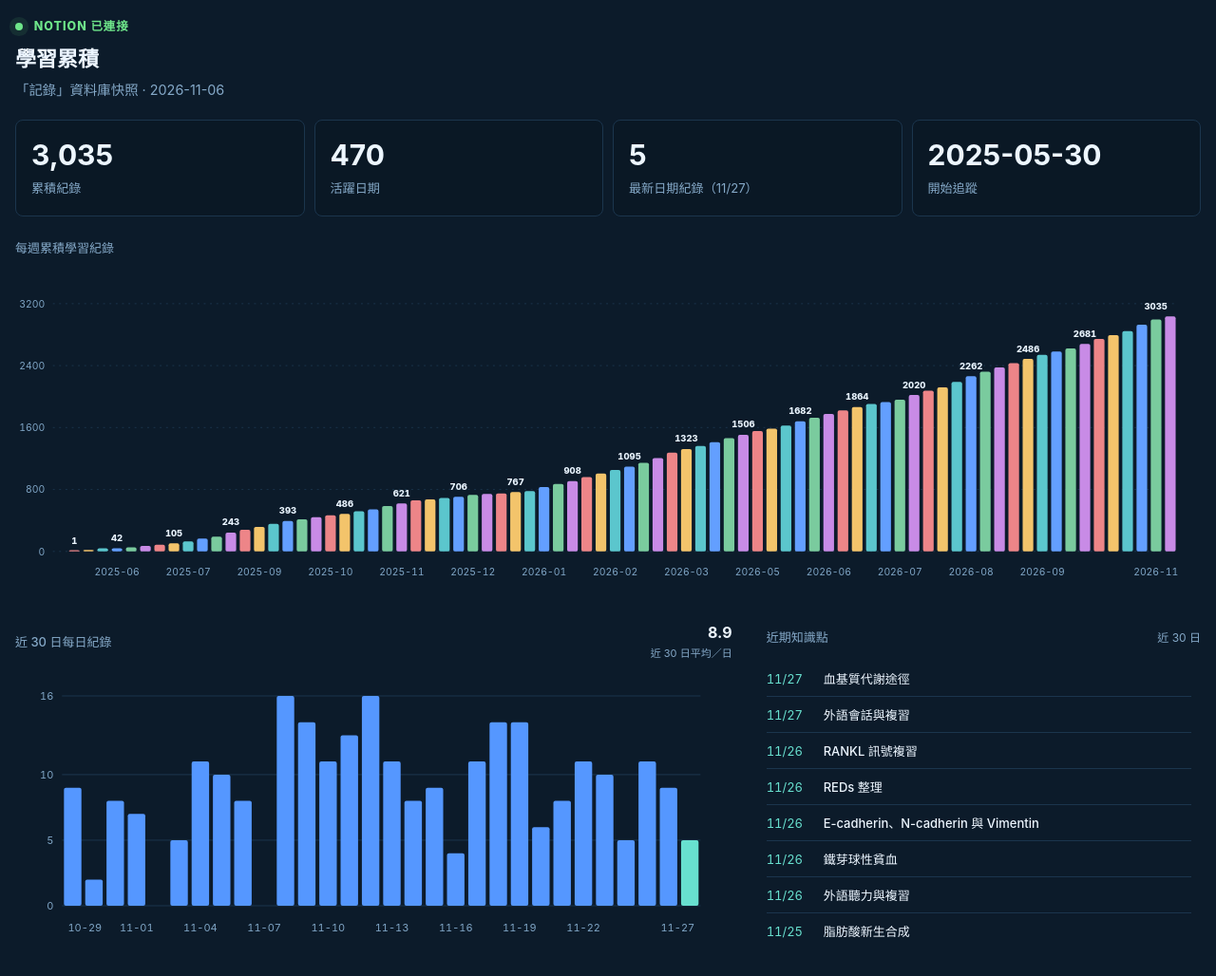
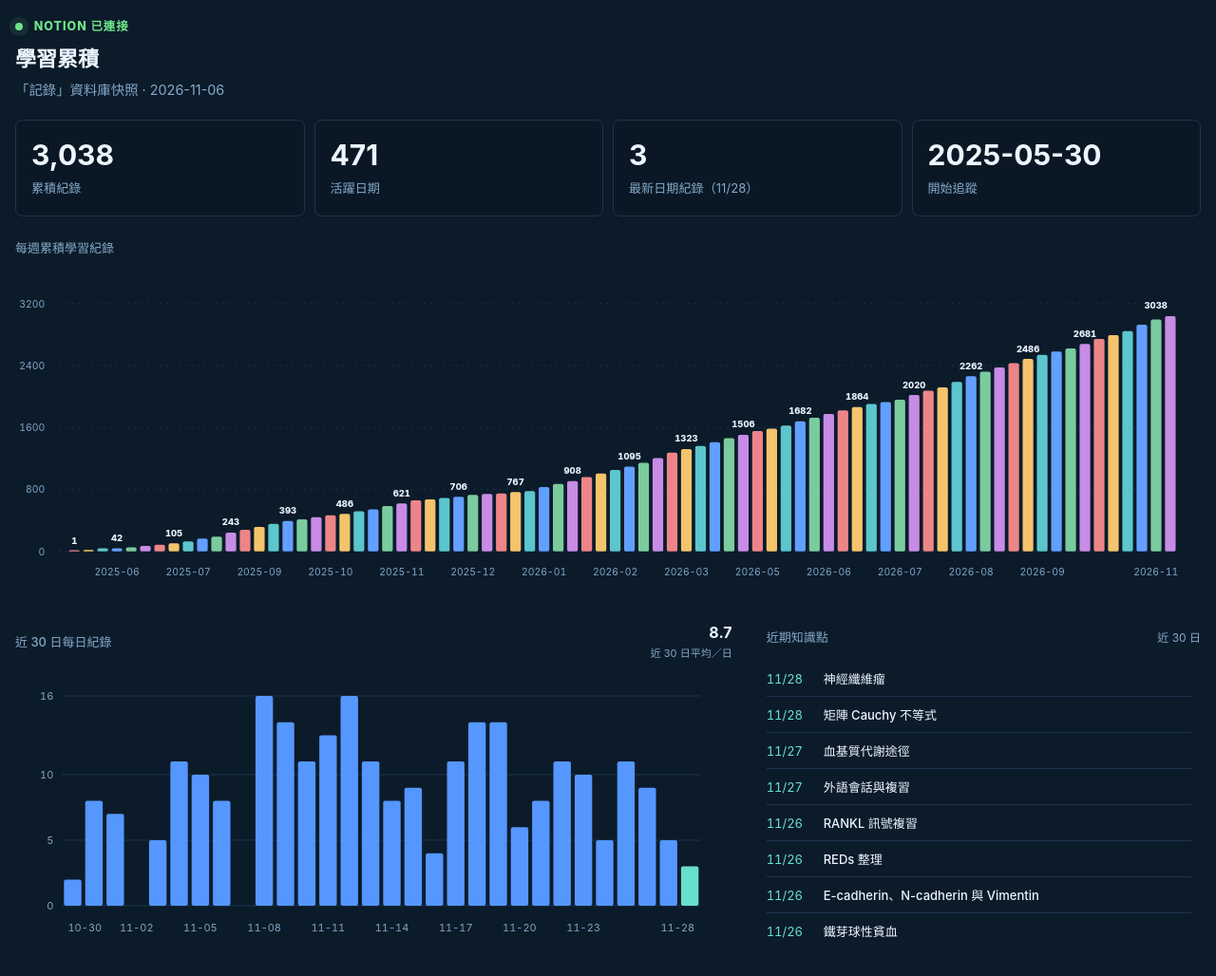
Before and after one commit to littleturtle0935/notion-learning-flow, a plain HTML site: page index.html in a window 1280 px wide. Shown: the whole page at 95% size. Drawn offline with Linux system fonts and the light colour scheme.

Commit message:
Update November 28 learning records

```diff
--- a/app.js
+++ b/app.js
@@ -1,5 +1,5 @@
-const WEEKLY=[["2025-05-26",1],["2025-06-02",14],["2025-06-09",4],["2025-06-16",21],["2025-06-23",2],["2025-06-30",10],["2025-07-07",20],["2025-07-14",14],["2025-07-21",19],["2025-07-28",24],["2025-08-04",38],["2025-08-11",23],["2025-08-18",53],["2025-08-25",36],["2025-09-01",38],["2025-09-08",39],["2025-09-15",37],["2025-09-22",23],["2025-09-29",25],["2025-10-06",27],["2025-10-13",18],["2025-10-20",32],["2025-10-27",25],["2025-11-03",44],["2025-11-10",34],["2025-11-17",40],["2025-11-24",11],["2025-12-01",19],["2025-12-08",15],["2025-12-15",24],["2025-12-22",11],["2025-12-29",8],["2026-01-05",18],["2026-01-12",12],["2026-01-19",51],["2026-01-26",42],["2026-02-02",36],["2026-02-09",52],["2026-02-16",45],["2026-02-23",46],["2026-03-02",44],["2026-03-09",50],["2026-03-16",61],["2026-03-23",69],["2026-03-30",48],["2026-04-06",38],["2026-04-13",51],["2026-04-20",51],["2026-04-27",43],["2026-05-04",48],["2026-05-11",33],["2026-05-18",38],["2026-05-25",57],["2026-06-01",45],["2026-06-08",49],["2026-06-15",46],["2026-06-22",42],["2026-06-29",41],["2026-07-06",24],["2026-07-13",31],["2026-07-20",60],["2026-07-27",57],["2026-08-03",41],["2026-08-10",71],["2026-08-17",73],["2026-08-24",60],["2026-08-31",56],["2026-09-07",55],["2026-09-14",53],["2026-09-21",52],["2026-09-28",45],["2026-10-05",39],["2026-10-12",59],["2026-10-19",65],["2026-10-26",49],["2026-11-02",50],["2026-11-09",82],["2026-11-16",68],["2026-11-23",40]];
-const DAILY=[["2026-10-29",9],["2026-10-30",2],["2026-10-31",8],["2026-11-01",7],["2026-11-02",0],["2026-11-03",5],["2026-11-04",11],["2026-11-05",10],["2026-11-06",8],["2026-11-07",0],["2026-11-08",16],["2026-11-09",14],["2026-11-10",11],["2026-11-11",13],["2026-11-12",16],["2026-11-13",11],["2026-11-14",8],["2026-11-15",9],["2026-11-16",4],["2026-11-17",11],["2026-11-18",14],["2026-11-19",14],["2026-11-20",6],["2026-11-21",8],["2026-11-22",11],["2026-11-23",10],["2026-11-24",5],["2026-11-25",11],["2026-11-26",9],["2026-11-27",5]];
+const WEEKLY=[["2025-05-26",1],["2025-06-02",14],["2025-06-09",4],["2025-06-16",21],["2025-06-23",2],["2025-06-30",10],["2025-07-07",20],["2025-07-14",14],["2025-07-21",19],["2025-07-28",24],["2025-08-04",38],["2025-08-11",23],["2025-08-18",53],["2025-08-25",36],["2025-09-01",38],["2025-09-08",39],["2025-09-15",37],["2025-09-22",23],["2025-09-29",25],["2025-10-06",27],["2025-10-13",18],["2025-10-20",32],["2025-10-27",25],["2025-11-03",44],["2025-11-10",34],["2025-11-17",40],["2025-11-24",11],["2025-12-01",19],["2025-12-08",15],["2025-12-15",24],["2025-12-22",11],["2025-12-29",8],["2026-01-05",18],["2026-01-12",12],["2026-01-19",51],["2026-01-26",42],["2026-02-02",36],["2026-02-09",52],["2026-02-16",45],["2026-02-23",46],["2026-03-02",44],["2026-03-09",50],["2026-03-16",61],["2026-03-23",69],["2026-03-30",48],["2026-04-06",38],["2026-04-13",51],["2026-04-20",51],["2026-04-27",43],["2026-05-04",48],["2026-05-11",33],["2026-05-18",38],["2026-05-25",57],["2026-06-01",45],["2026-06-08",49],["2026-06-15",46],["2026-06-22",42],["2026-06-29",41],["2026-07-06",24],["2026-07-13",31],["2026-07-20",60],["2026-07-27",57],["2026-08-03",41],["2026-08-10",71],["2026-08-17",73],["2026-08-24",60],["2026-08-31",56],["2026-09-07",55],["2026-09-14",53],["2026-09-21",52],["2026-09-28",45],["2026-10-05",39],["2026-10-12",59],["2026-10-19",65],["2026-10-26",49],["2026-11-02",50],["2026-11-09",82],["2026-11-16",68],["2026-11-23",43]];
+const DAILY=[["2026-10-30",2],["2026-10-31",8],["2026-11-01",7],["2026-11-02",0],["2026-11-03",5],["2026-11-04",11],["2026-11-05",10],["2026-11-06",8],["2026-11-07",0],["2026-11-08",16],["2026-11-09",14],["2026-11-10",11],["2026-11-11",13],["2026-11-12",16],["2026-11-13",11],["2026-11-14",8],["2026-11-15",9],["2026-11-16",4],["2026-11-17",11],["2026-11-18",14],["2026-11-19",14],["2026-11-20",6],["2026-11-21",8],["2026-11-22",11],["2026-11-23",10],["2026-11-24",5],["2026-11-25",11],["2026-11-26",9],["2026-11-27",5],["2026-11-28",3]];
 const tip=document.querySelector('#tooltip');
 const colors=['#c88be6','#ed8588','#f3c46b','#5bc6cd','#639fff','#7acb9e'];
 function bind(root){
--- a/index.html
+++ b/index.html
@@ -19,16 +19,16 @@
     </header>
 
     <section class="stats" aria-label="學習紀錄摘要">
-      <article><strong>3,035</strong><span>累積紀錄</span></article>
-      <article><strong>470</strong><span>活躍日期</span></article>
-      <article><strong>5</strong><span>最新日期紀錄（11/27）</span></article>
+      <article><strong>3,038</strong><span>累積紀錄</span></article>
+      <article><strong>471</strong><span>活躍日期</span></article>
+      <article><strong>3</strong><span>最新日期紀錄（11/28）</span></article>
       <article><strong>2025-05-30</strong><span>開始追蹤</span></article>
     </section>
 
     <section class="panel cumulative-panel">
       <div class="panel-head">
         <div><span>累積分布</span><h2>每週累積學習紀錄</h2></div>
-        <div class="total"><strong>3,035</strong><small>筆有日期紀錄</small></div>
+        <div class="total"><strong>3,038</strong><small>筆有日期紀錄</small></div>
       </div>
       <div id="cumulativeChart" class="chart cumulative-chart" aria-label="每週累積學習紀錄圖"></div>
       <p class="hint">移到柱狀圖上可查看該週新增量與累積量；手機可左右滑動。</p>
@@ -38,7 +38,7 @@
     <section class="panel daily-panel">
       <div class="panel-head">
         <div><span>近期節奏</span><h2>近 30 日每日紀錄</h2></div>
-        <div class="total"><strong>8.9</strong><small>近 30 日平均／日</small></div>
+        <div class="total"><strong>8.7</strong><small>近 30 日平均／日</small></div>
       </div>
       <div id="dailyChart" class="chart daily-chart" aria-label="近三十日每日學習紀錄圖"></div>
       <p class="hint">藍色為每日紀錄，綠色為今天；本次查詢無未填日期項目。</p>
@@ -46,6 +46,8 @@
     <section class="recent-panel panel">
       <div class="panel-head"><div><span>近期紀錄</span><h2>近期知識點</h2></div><small class="knowledge-period">近 30 日</small></div>
       <div class="recent-list" tabindex="0" role="region" aria-label="近 30 日知識點">
+        <div><time>11/28</time><strong>神經纖維瘤</strong></div>
+        <div><time>11/28</time><strong>矩陣 Cauchy 不等式</strong></div>
         <div><time>11/27</time><strong>血基質代謝途徑</strong></div>
         <div><time>11/27</time><strong>外語會話與複習</strong></div>
         <div><time>11/26</time><strong>RANKL 訊號複習</strong></div>
@@ -348,6 +350,6 @@
     </div>
   </main>
   <div id="tooltip" class="tooltip" role="status" aria-live="polite"></div>
-  <script src="app.js?v=20261127-3035"></script>
+  <script src="app.js?v=20261128-3038"></script>
 </body>
 </html>
```
